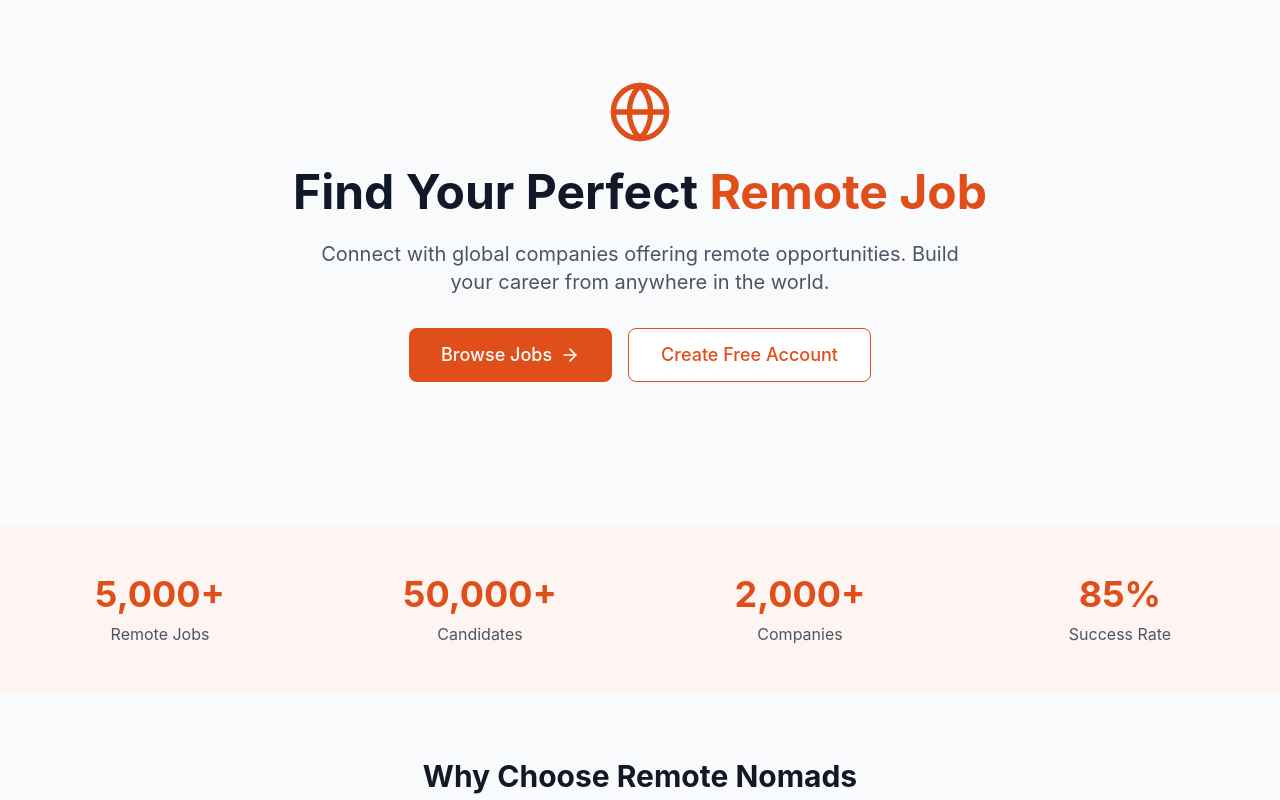
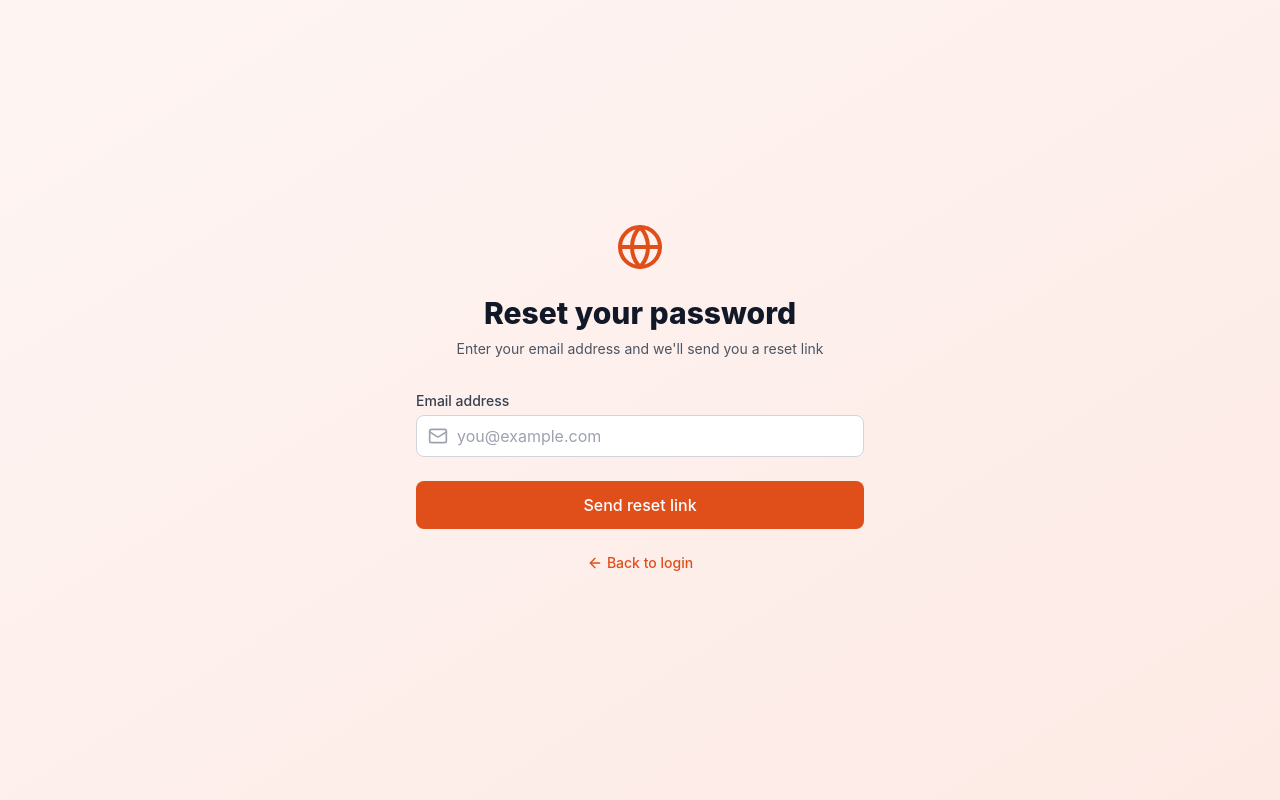
Before and after one commit to iamcal77/remote-nomads, a React (Vite) app: page /forgot-password in a window 1280 px wide. Before the commit this address led to /. Shown: the top 800 px of the page. Built offline with nearby package versions, Linux system fonts and the light colour scheme.

Commit message:
added forgot password

```diff
--- a/src/App.jsx
+++ b/src/App.jsx
@@ -12,6 +12,8 @@ import { AuthProvider } from './context/AuthContext';
 import JobDetails from './Candidate/JobDetails';
 import Signup from './Auth/SignUp';
 import ApplicationStatusPage from './Candidate/ApplicationStatus';
+import ResetPassword from './Auth/ResetPassword';
+import ForgotPassword from './Auth/ForgotPassword';
 
 function App() {
   return (
@@ -23,6 +25,8 @@ function App() {
             <Route path="/" element={<Home />} />
             <Route path="/login" element={<Login />} />
             <Route path="/signup" element={<Signup />} />
+            <Route path="/forgot-password" element={<ForgotPassword />} />
+            <Route path="/reset-password" element={<ResetPassword />} />
           </Route>
 
           {/* App pages (WITH navbar) */}
--- /dev/null
+++ b/src/Auth/ForgotPassword.jsx
@@ -0,0 +1,113 @@
+import { useState } from "react";
+import { useNavigate, Link } from "react-router-dom";
+import toast from "react-hot-toast";
+import axios from "axios";
+import { Mail, ArrowLeft, Globe } from "lucide-react";
+
+const API_BASE_URL = import.meta.env.VITE_API_BASE_URL;
+
+export default function ForgotPassword() {
+  const [email, setEmail] = useState("");
+  const [loading, setLoading] = useState(false);
+  const [error, setError] = useState("");
+
+  const navigate = useNavigate();
+
+  const handleSubmit = async (e) => {
+    e.preventDefault();
+    setLoading(true);
+    setError("");
+
+    try {
+      const res = await axios.post(
+        `${API_BASE_URL}/auth/forgot-password`,
+        { email }
+      );
+
+      toast.success("Reset link sent to your email!");
+
+      if (res.data.reset_token) {
+        navigate(
+          `/reset-password?token=${encodeURIComponent(res.data.reset_token)}`
+        );
+      } else {
+        navigate("/reset-password");
+      }
+    } catch (err) {
+      toast.error(err.response?.data?.detail || "Something went wrong");
+      setError(err.response?.data?.detail || "Something went wrong");
+    } finally {
+      setLoading(false);
+    }
+  };
+
+  return (
+    <div className="min-h-screen flex items-center justify-center bg-gradient-to-br from-primary-50 to-primary-100 py-12 px-4 sm:px-6 lg:px-8">
+      <div className="max-w-md w-full space-y-8">
+        <div className="text-center">
+          <div className="flex justify-center">
+            <Globe className="h-12 w-12 text-primary-600" />
+          </div>
+          <h2 className="mt-6 text-3xl font-extrabold text-gray-900">
+            Reset your password
+          </h2>
+          <p className="mt-2 text-sm text-gray-600">
+            Enter your email address and we'll send you a reset link
+          </p>
+        </div>
+
+        <form className="mt-8 space-y-6" onSubmit={handleSubmit}>
+          <div className="space-y-4">
+            <div>
+              <label htmlFor="email" className="block text-sm font-medium text-gray-700 mb-1">
+                Email address
+              </label>
+              <div className="relative">
+                <Mail className="absolute left-3 top-1/2 transform -translate-y-1/2 h-5 w-5 text-gray-400" />
+                <input
+                  id="email"
+                  name="email"
+                  type="email"
+                  autoComplete="email"
+                  required
+                  value={email}
+                  onChange={(e) => setEmail(e.target.value)}
+                  className="input-field pl-10"
+                  placeholder="you@example.com"
+                />
+              </div>
+            </div>
+          </div>
+
+          {error && (
+            <div className="rounded-md bg-red-50 p-4">
+              <p className="text-sm text-red-800">{error}</p>
+            </div>
+          )}
+
+          <button
+            type="submit"
+            disabled={loading}
+            className="w-full btn-primary py-3 text-base font-medium"
+          >
+            {loading ? (
+              <div className="h-5 w-5 border-2 border-white border-t-transparent rounded-full animate-spin mx-auto"></div>
+            ) : (
+              "Send reset link"
+            )}
+          </button>
+
+          <div className="text-center">
+            <Link
+              to="/login"
+              className="inline-flex items-center text-sm font-medium text-primary-600 hover:text-primary-500"
+            >
+              <ArrowLeft className="h-4 w-4 mr-1" />
+              Back to login
+            </Link>
+          </div>
+        </form>
+      </div>
+    </div>
+  );
+}
--- a/src/Auth/Login.jsx
+++ b/src/Auth/Login.jsx
@@ -105,7 +105,7 @@ export default function Login() {
             </div>
 
             <div className="text-sm">
-              <a href="#" className="font-medium text-primary-600 hover:text-primary-500">
+              <a href="/forgot-password" className="font-medium text-primary-600 hover:text-primary-500">
                 Forgot your password?
               </a>
             </div>
--- /dev/null
+++ b/src/Auth/ResetPassword.jsx
@@ -0,0 +1,131 @@
+import { useState, useEffect } from "react";
+import { useSearchParams, useNavigate, Link } from "react-router-dom";
+import toast from "react-hot-toast";
+import axios from "axios";
+import { Lock, Globe, ArrowLeft } from "lucide-react";
+
+const API_BASE_URL = import.meta.env.VITE_API_BASE_URL;
+
+export default function ResetPassword() {
+  const [searchParams] = useSearchParams();
+  const navigate = useNavigate();
+
+  const token = searchParams.get("token");
+  const [newPassword, setNewPassword] = useState("");
+  const [loading, setLoading] = useState(false);
+  const [passwordError, setPasswordError] = useState("");
+  const [showPassword, setShowPassword] = useState(false);
+
+  useEffect(() => {
+    if (!token) {
+      toast.error("No reset token found. Please request a new password reset.");
+      navigate("/forgot-password");
+    }
+  }, [token, navigate]);
+
+  const handleSubmit = async (e) => {
+    e.preventDefault();
+    setPasswordError("");
+
+    if (newPassword.length < 6) {
+      setPasswordError("Password must be at least 6 characters");
+      return;
+    }
+
+    setLoading(true);
+
+    try {
+      await axios.post(`${API_BASE_URL}/auth/reset-password`, {
+        token,
+        new_password: newPassword,
+      });
+
+      toast.success("Password reset successful! Redirecting to login...");
+      setTimeout(() => navigate("/login"), 2000);
+    } catch (err) {
+      toast.error(err.response?.data?.detail || "Invalid or expired token");
+    } finally {
+      setLoading(false);
+    }
+  };
+
+  return (
+    <div className="min-h-screen flex items-center justify-center bg-gradient-to-br from-primary-50 to-primary-100 py-12 px-4 sm:px-6 lg:px-8">
+      <div className="max-w-md w-full space-y-8">
+        <div className="text-center">
+          <div className="flex justify-center">
+            <Globe className="h-12 w-12 text-primary-600" />
+          </div>
+          <h2 className="mt-6 text-3xl font-extrabold text-gray-900">
+            Set new password
+          </h2>
+          <p className="mt-2 text-sm text-gray-600">
+            Create a new password for your account
+          </p>
+        </div>
+
+        <form className="mt-8 space-y-6" onSubmit={handleSubmit}>
+          <div className="space-y-4">
+            <div>
+              <label htmlFor="newPassword" className="block text-sm font-medium text-gray-700 mb-1">
+                New Password
+              </label>
+              <div className="relative">
+                <Lock className="absolute left-3 top-1/2 transform -translate-y-1/2 h-5 w-5 text-gray-400" />
+                <input
+                  id="newPassword"
+                  name="newPassword"
+                  type={showPassword ? 'text' : 'password'}
+                  autoComplete="new-password"
+                  required
+                  value={newPassword}
+                  onChange={(e) => setNewPassword(e.target.value)}
+                  className="input-field pl-10 pr-10"
+                  placeholder="Enter new password (min. 6 characters)"
+                />
+                <button
+                  type="button"
+                  onClick={() => setShowPassword(!showPassword)}
+                  className="absolute right-3 top-1/2 transform -translate-y-1/2 text-gray-400 hover:text-gray-600 text-sm"
+                >
+                  {showPassword ? 'Hide' : 'Show'}
+                </button>
+              </div>
+              <p className="mt-1 text-xs text-gray-500">
+                Password must be at least 6 characters long
+              </p>
+            </div>
+          </div>
+
+          {passwordError && (
+            <div className="rounded-md bg-red-50 p-4">
+              <p className="text-sm text-red-800">{passwordError}</p>
+            </div>
+          )}
+
+          <button
+            type="submit"
+            disabled={loading}
+            className="w-full btn-primary py-3 text-base font-medium"
+          >
+            {loading ? (
+              <div className="h-5 w-5 border-2 border-white border-t-transparent rounded-full animate-spin mx-auto"></div>
+            ) : (
+              "Reset Password"
+            )}
+          </button>
+
+          <div className="text-center">
+            <Link
+              to="/forgot-password"
+              className="inline-flex items-center text-sm font-medium text-primary-600 hover:text-primary-500"
+            >
+              <ArrowLeft className="h-4 w-4 mr-1" />
+              Back to forgot password
+            </Link>
+          </div>
+        </form>
+      </div>
+    </div>
+  );
+}
```
